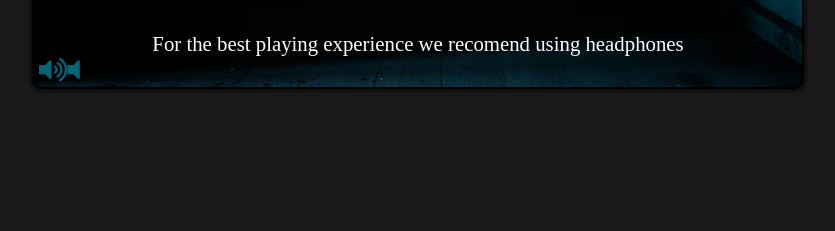
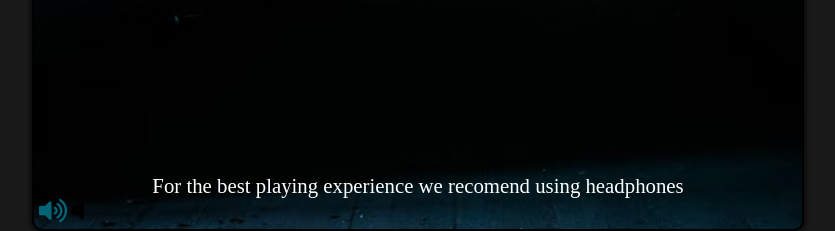
Before and after one commit to Claire221/Facility-443, a plain HTML site: page index.html in a window 1280 px wide. Shown: the part 569-800 px from the top of the page, without its empty margins (222-1057 px from the left). Drawn offline with Linux system fonts and the light colour scheme.

Commit message:
Remove height style on container to stop the issue of text overflowing

```diff
--- a/assets/styles/style.css
+++ b/assets/styles/style.css
@@ -8,7 +8,7 @@ body {
 .box {
     position: absolute;
     background: #000;
-    background: url("assets/img/background_01.jpg");
+    background: url("../img/background_01.jpg");
     background-attachment: fixed;
     background-repeat: no-repeat;
     background-position: center;
@@ -18,26 +18,21 @@ body {
 }
 
 /* index page styles */
+.fa-volume-up, .fa-volume-mute {
+    font-size: 25px;
+    color: rgb(2, 100, 117);
+    cursor: pointer;
+}
+.fa-volume-up:hover, .fa-volume-up:focus,
+.fa-volume-mute:hover, .fa-volume-mute:focus  {
+    color: rgb(73, 186, 206);;
+}
 
 .volume-container {
-    color: rgb(2, 100, 117);
     position: absolute;
     bottom: 5px;
     left: 5px;
-    z-index: 50;
     cursor: pointer;
-
-    display: flex;
-    justify-content: center;
-    align-items: center;
-}
-
-
-.volume-container:hover  {
-    font-size:60px;
-    cursor: pointer;
-
-    color: rgb(73, 186, 206);
 }
 
 
@@ -45,7 +40,6 @@ body {
     border: solid 2px black;
     border-radius: 10px;
     width: 60vw;
-    height: 40vw;
 
     position: absolute;
     top:0;
@@ -59,7 +53,7 @@ body {
     justify-content: center;
     align-items: center;
 
-    background: url("assets/img/background_01.jpg");
+    background: url("../img/background_01.jpg");
     background-position:  center;
     background-repeat: no-repeat;
     background-size: cover;
@@ -78,7 +72,6 @@ body {
     font-size: 6rem;
     padding: 0;
     margin-bottom: 3%;
-
 }
 
 .sub-title {
```
